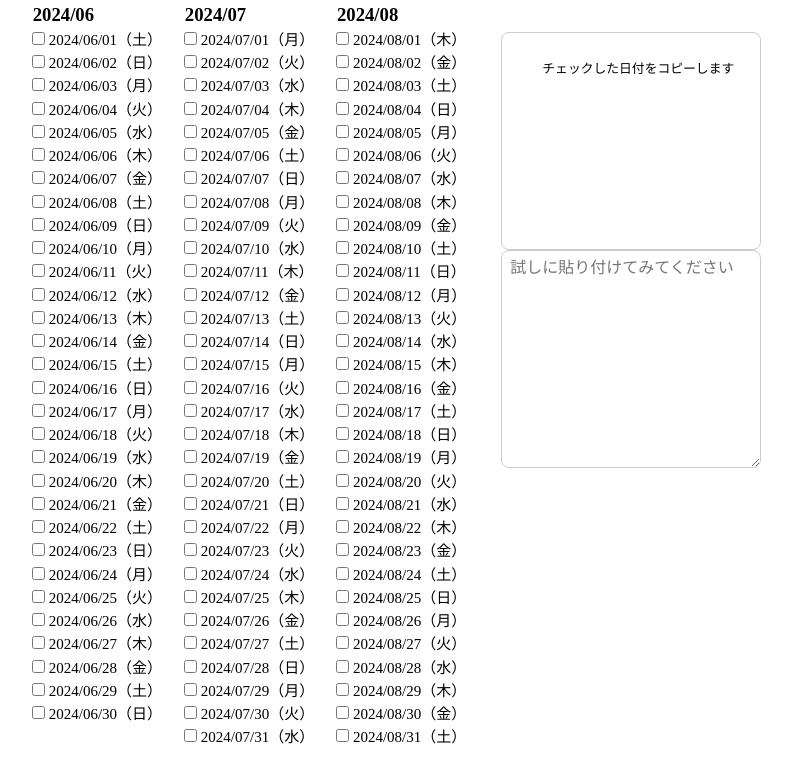
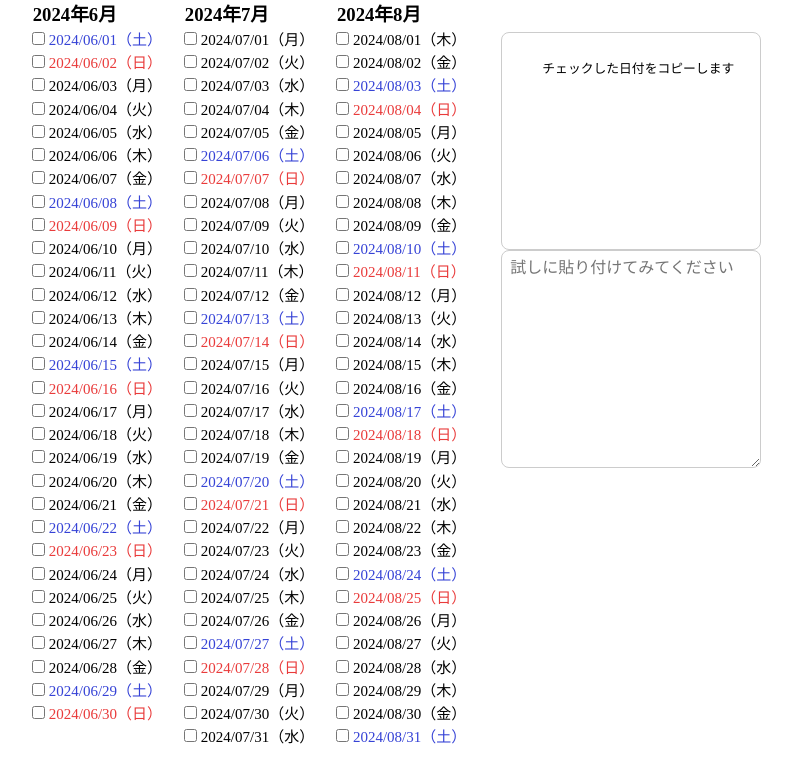
Before and after one commit to rc-code-jp/calendar-copy-app, a plain HTML site: page index.html in a window 1280 px wide. Shown: the whole page, without its empty margins (99-891 px from the left). Drawn offline with Linux system fonts and the light colour scheme.

Commit message:
add day-class

```diff
--- a/assets/main.css
+++ b/assets/main.css
@@ -54,3 +54,15 @@
 .calendar-day-list label:hover {
   background-color: #f0f0f0;
 }
+
+.calendar-day-list label input:checked + span {
+  opacity: 0.3;
+}
+
+.calendar-day-list .week-0 {
+  color: #e93b3b;
+}
+
+.calendar-day-list .week-6 {
+  color: #3643d6;
+}
--- a/assets/main.js
+++ b/assets/main.js
@@ -4,11 +4,11 @@ const $calendar = document.querySelector('#calendar');
 const $output = document.querySelector('#output');
 
 window.onload = function() {
-  const days = getDays();
+  const dateArray = getDayArray();
 
-  // 日付の先頭7文字をキーにして2重配列にする
-  const daysMap = days.reduce((acc, day) => {
-    const key = day.slice(0, 7);
+  // 年月をキーにして2重配列にする
+  const dateArrayMap = dateArray.reduce((acc, day) => {
+    const key = day.getFullYear() + '年' + (day.getMonth() + 1) + '月';
     if (!acc[key]) {
       acc[key] = [];
     }
@@ -16,18 +16,22 @@ window.onload = function() {
     return acc;
   }, {});
 
+
   // カレンダー表示
-  $calendar.innerHTML = Object.keys(daysMap).map(key => {
+  $calendar.innerHTML = Object.keys(dateArrayMap).map(key => {
     return `
       <div class="calendar-month">
         <h3>${key}</h3>
         <ul class="calendar-day-list">
-          ${daysMap[key].map(day => `<li>
-            <label>
-              <input type="checkbox" name="day" value="${day}">
-              <span>${day}</span>
-            </label>
-          </li>`).join('')}
+          ${dateArrayMap[key].map(date => {
+            const value = formatDate(date);
+            return `<li class="week-${date.getDay()}">
+              <label>
+                <input type="checkbox" name="day" value="${value}">
+                <span>${value}</span>
+              </label>
+            </li>`;
+          }).join('')}
         </ul>
       </div>
     `;
@@ -55,7 +59,7 @@ window.onload = function() {
 }
 
 // 日付を取得
-const getDays = function () {
+const getDayArray = function () {
   // 今月の1日から3ヶ月分の日付の一覧を取得
   const now = new Date();
   const year = now.getFullYear();
@@ -64,13 +68,17 @@ const getDays = function () {
   const lastDay = new Date(year, month + 3, 0);
   const days = [];
   for (let i = firstDay; i <= lastDay; i.setDate(i.getDate() + 1)) {
-    // 日付はYYYY/MM/DD（曜日）の形式で取得
     const date = new Date(i);
-    const dayNumber = date.getDay();
-    // 日付が1桁の場合は0埋めする
-    const m = ('0' +(date.getMonth() + 1)).slice(-2);
-    const d = ('0' + date.getDate()).slice(-2);
-    days.push(date.getFullYear() + '/' + m + '/' + d + '（' + weeks[dayNumber] + '）');
+    days.push(date);
   }
   return days;
 }
+
+// 日付はYYYY/MM/DD（曜日）の形式で返す
+const formatDate = function (date) {
+  const weekNumber = date.getDay();
+  // 日付が1桁の場合は0埋めする
+  const m = ('0' +(date.getMonth() + 1)).slice(-2);
+  const d = ('0' + date.getDate()).slice(-2);
+  return date.getFullYear() + '/' + m + '/' + d + '（' + weeks[weekNumber] + '）'
+}
```
